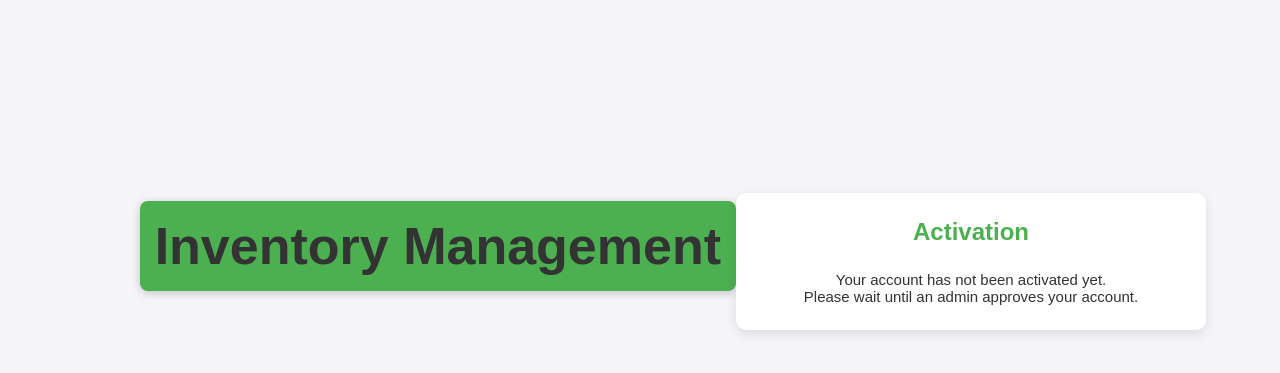
After one commit to M-E-U-E/Assignment_6, a Django app: page /activation/ in a window 1280 px wide. The commit adds this page. Shown: the part 139-512 px from the top of the page. Run offline with Django 5.2, Linux system fonts and the light colour scheme.

Commit message:
Added multiple Python projects

```diff
--- a/docker-compose.yml
+++ b/docker-compose.yml
@@ -1,4 +1,4 @@
-version: "3.9"
+# version: "3.9"
 
 services:
   web:
@@ -16,7 +16,7 @@ services:
       - .env
 
   db:
-    image: postgis/postgis:15-3.3-alpine
+    image: postgis/postgis:latest
     container_name: postgres_db
     environment:
       POSTGRES_USER: postgres
--- a/inventory_management/settings.py
+++ b/inventory_management/settings.py
@@ -132,3 +132,5 @@ STATICFILES_DIRS = [BASE_DIR / "static"]
 # https://docs.djangoproject.com/en/5.1/ref/settings/#default-auto-field
 
 DEFAULT_AUTO_FIELD = 'django.db.models.BigAutoField'
+LOGIN_REDIRECT_URL = '/'  # Or the URL where you want the user to go after login
+LOGOUT_REDIRECT_URL = '/'  # Or where you want the user to go after logout
--- a/inventory_management/urls.py
+++ b/inventory_management/urls.py
@@ -23,5 +23,6 @@ urlpatterns = [
     path('signup/', views.user_signup, name='user_signup'),
     path('login/', views.user_login, name='user_login'),
     path('owner-signup/', views.owner_signup, name='owner_signup'),
+    path('activation/', views.activation, name='activation'),  # Add activation page URL
     path('', views.home, name='home'),
 ]
--- a/properties/models.py
+++ b/properties/models.py
@@ -1,6 +1,7 @@
+from django.db import models
+from django.db.models import JSONField
 from django.contrib.gis.db import models
 from django.contrib.auth.models import User
-from django.db.models import JSONField  # Updated import for JSONField
 
 class Location(models.Model):
     id = models.CharField(max_length=20, primary_key=True)
--- a/properties/views.py
+++ b/properties/views.py
@@ -1,14 +1,54 @@
-from django.shortcuts import render
+from django.shortcuts import render, redirect
 from django.http import HttpResponse
-from .models import PropertyOwner, User
+from .models import PropertyOwner
+from django.contrib.auth.models import User
+from django.contrib import messages
+from django.contrib.auth import authenticate, login
 
 def user_signup(request):
+    if request.method == 'POST':
+        username = request.POST.get('username')
+        email = request.POST.get('email')
+        password = request.POST.get('password')
+        if not username or not email or not password:
+            return render(request, 'signup.html', {'error_message': 'All fields are required!'})
+        # Create the user
+        try:
+            user = User.objects.create_user(username=username, email=email, password=password)
+            # return HttpResponse("User created successfully!")
+            user.is_active = False  # Set the user as inactive
+            user.save()  # Save the changes to the user object
+            return render(request, 'activation.html')
+        except Exception as e:
+            return render(request, 'signup.html', {'error_message': f"Error: {e}"})
+
+        messages.success(request, 'Signup successful! Please wait for admin approval.')
+        return redirect('activation')  # Redirect to activation page
+
     return render(request, 'signup.html')
 
 def user_login(request):
+    if request.method == 'POST':
+        username = request.POST.get('username')
+        password = request.POST.get('password')
+
+        user = authenticate(request, username=username, password=password)
+        if user is not None:
+            if user.is_active:
+                login(request, user)
+                return redirect('home')  # Redirect to home after login
+            else:
+                return redirect('activation')  # Redirect inactive users to activation page
+        else:
+            messages.error(request, 'Invalid username or password.')
+
     return render(request, 'login.html')
+
+def activation(request):  # New activation function
+    return render(request, 'activation.html')
 
 def owner_signup(request):
     return render(request, 'owner_signup.html')
+
 def home(request):
     return HttpResponse("Welcome to the Inventory Management System!")
--- a/static/css/style.css
+++ b/static/css/style.css
@@ -17,81 +17,83 @@ body {
 
 header {
     text-align: center;
-    padding: 10px;
-    background-color: #4CAF50;
+    padding: 15px;
+    background-color: #4CAF50; /* Green */
     color: white;
-    font-size: 24px;
+    font-size: 26px; /* Slightly larger font size */
     font-weight: bold;
-    margin-bottom: 20px;
+    border-radius: 8px; /* Rounded corners */
+    box-shadow: 0 2px 10px rgba(0, 0, 0, 0.2); /* Subtle shadow */
+    margin-bottom: 30px; /* Increased space below header */
 }
 
 /* Form Styling */
 .form-container {
     background-color: white;
-    padding: 20px 30px;
-    border-radius: 8px;
-    box-shadow: 0 4px 6px rgba(0, 0, 0, 0.1);
+    padding: 25px 35px; /* Increased padding for better spacing */
+    border-radius: 10px; /* More rounded corners */
+    box-shadow: 0 4px 12px rgba(0, 0, 0, 0.1);
     max-width: 400px;
     width: 100%;
 }
 
 h2 {
-    margin-bottom: 20px;
+    margin-bottom: 25px; /* Increased bottom margin for spacing */
     text-align: center;
-    color: #4CAF50;
+    color: #4CAF50; /* Consistent color with header */
 }
 
 .form-group {
-    margin-bottom: 15px;
+    margin-bottom: 20px; /* Increased space between form groups */
 }
 
 label {
     display: block;
-    font-size: 14px;
-    margin-bottom: 5px;
+    font-size: 15px; /* Slightly larger font size for labels */
+    margin-bottom: 8px; /* Increased space below labels */
 }
 
 input[type="text"],
 input[type="password"] {
     width: 100%;
-    padding: 10px;
+    padding: 12px; /* Increased padding for comfort */
     border: 1px solid #ccc;
-    border-radius: 4px;
-    font-size: 14px;
+    border-radius: 5px; /* Slightly more rounded corners */
+    font-size: 15px; /* Larger font size for inputs */
 }
 
 input[type="text"]:focus,
 input[type="password"]:focus {
-    border-color: #4CAF50;
-    outline: none;
+    border-color: #4CAF50; /* Highlight on focus */
+    outline: none; /* Remove default outline */
 }
 
 button.btn {
-    background-color: #4CAF50;
+    background-color: #4CAF50; /* Green button */
     color: white;
-    padding: 10px 15px;
+    padding: 12px; /* Increased padding for buttons */
     border: none;
-    border-radius: 4px;
-    font-size: 16px;
+    border-radius: 5px;
+    font-size: 17px; /* Larger button text */
     cursor: pointer;
     width: 100%;
 }
 
 button.btn:hover {
-    background-color: #45a049;
+    background-color: #45a049; /* Darker green on hover */
 }
 
 p {
     text-align: center;
-    font-size: 14px;
-    margin-top: 10px;
+    font-size: 15px; /* Slightly larger paragraph text */
+    margin-top: 15px; /* Increased top margin for spacing */
 }
 
 a {
-    color: #4CAF50;
+    color: #4CAF50; /* Link color matches theme */
     text-decoration: none;
 }
 
 a:hover {
-    text-decoration: underline;
+    text-decoration: underline; /* Underline on hover for links */
 }
--- /dev/null
+++ b/templates/activation.html
@@ -0,0 +1,11 @@
+{% extends "base.html" %}
+
+{% block content %}
+<div class="form-container">
+    <h2>Activation</h2>
+    <p>
+        Your account has not been activated yet. <br>
+        Please wait until an admin approves your account.
+    </p>
+</div>
+{% endblock %}
--- a/templates/signup.html
+++ b/templates/signup.html
@@ -2,6 +2,7 @@
 {% block title %}User Sign-Up{% endblock %}
 {% block content %}
 <form action="" method="post">
+    {% csrf_token %}
     <label for="username">Username:</label>
     <input type="text" id="username" name="username" required>
     <label for="email">Email:</label>
@@ -9,5 +10,8 @@
     <label for="password">Password:</label>
     <input type="password" id="password" name="password" required>
     <button type="submit">Sign Up</button>
+    {% if error_message %}
+        <p style="color:red;">{{ error_message }}</p>
+    {% endif %}
 </form>
 {% endblock %}
```
Also changed, not shown: properties/migrations/0002_propertyowner_user.py, properties/migrations/0003_alter_location_options_alter_location_center_and_more.py (deleted), properties/migrations/0004_alter_location_options_alter_location_center_and_more.py (deleted), 1 other file.
